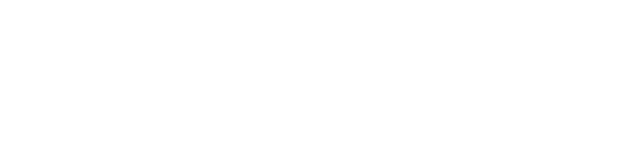
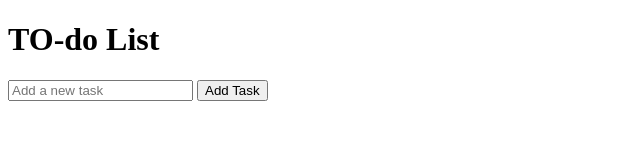
Before and after one commit to Rimsha773/Demo-projects, a plain HTML site: page index.html in a window 1280 px wide. Shown: the whole page, without its empty margins (0-640 px from the left). Drawn offline with Linux system fonts and the light colour scheme.

Commit message:
add a div,button and ul

```diff
--- a/index.html
+++ b/index.html
@@ -6,6 +6,13 @@
     <title>TO-DO List </title>
 </head>
 <body>
-
+    <div class="container">
+        <h1> TO-do List</h1>
+        <div class="input-section">
+        <input type="text" id="taskinput" placeholder="Add a new task">
+        <button id="Add TaskBtn" onclick="addTask()">Add Task</button>
+        </div>
+        <ul id="taskList"></ul>
+    </div>
 </body>
 </html>
```
